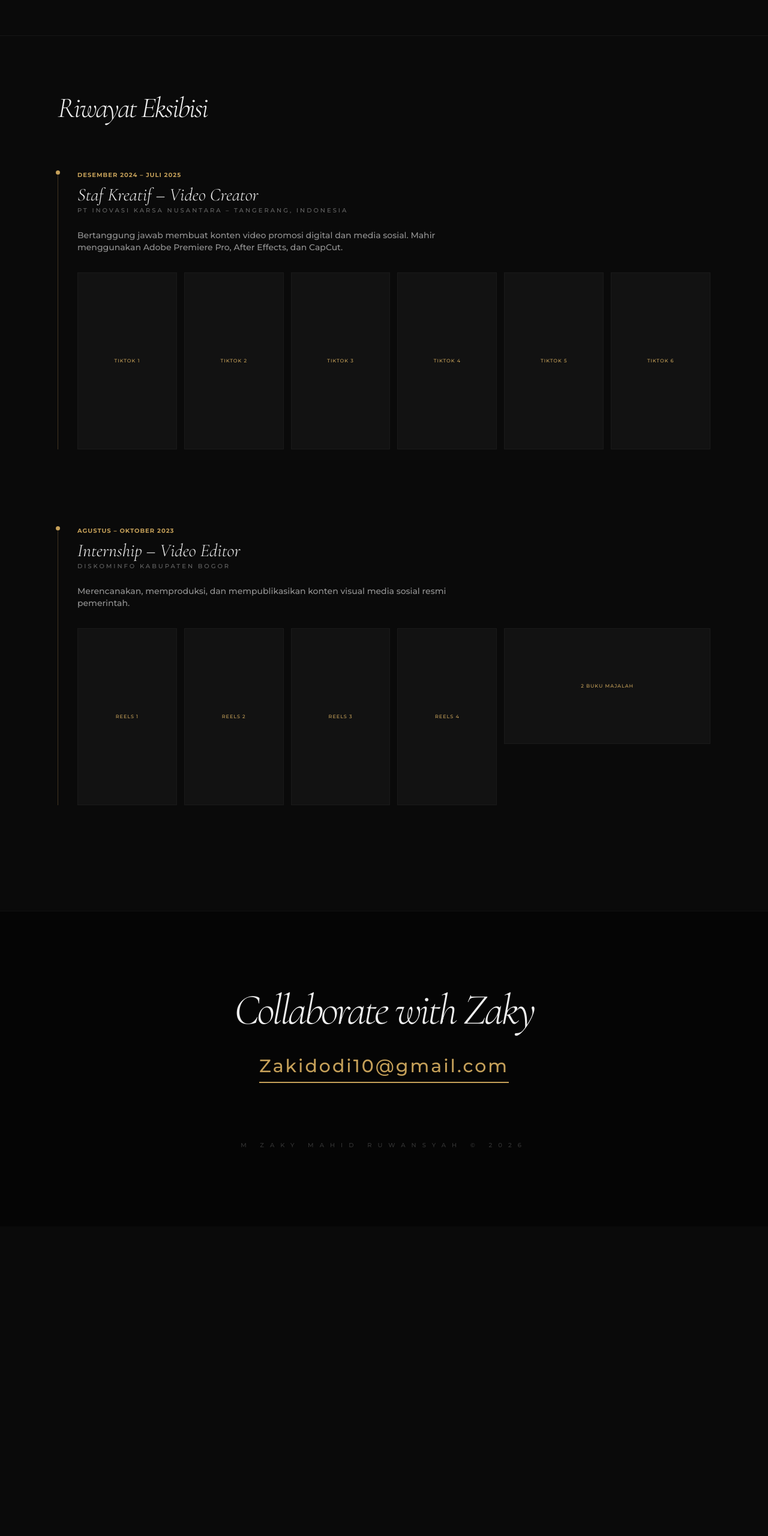
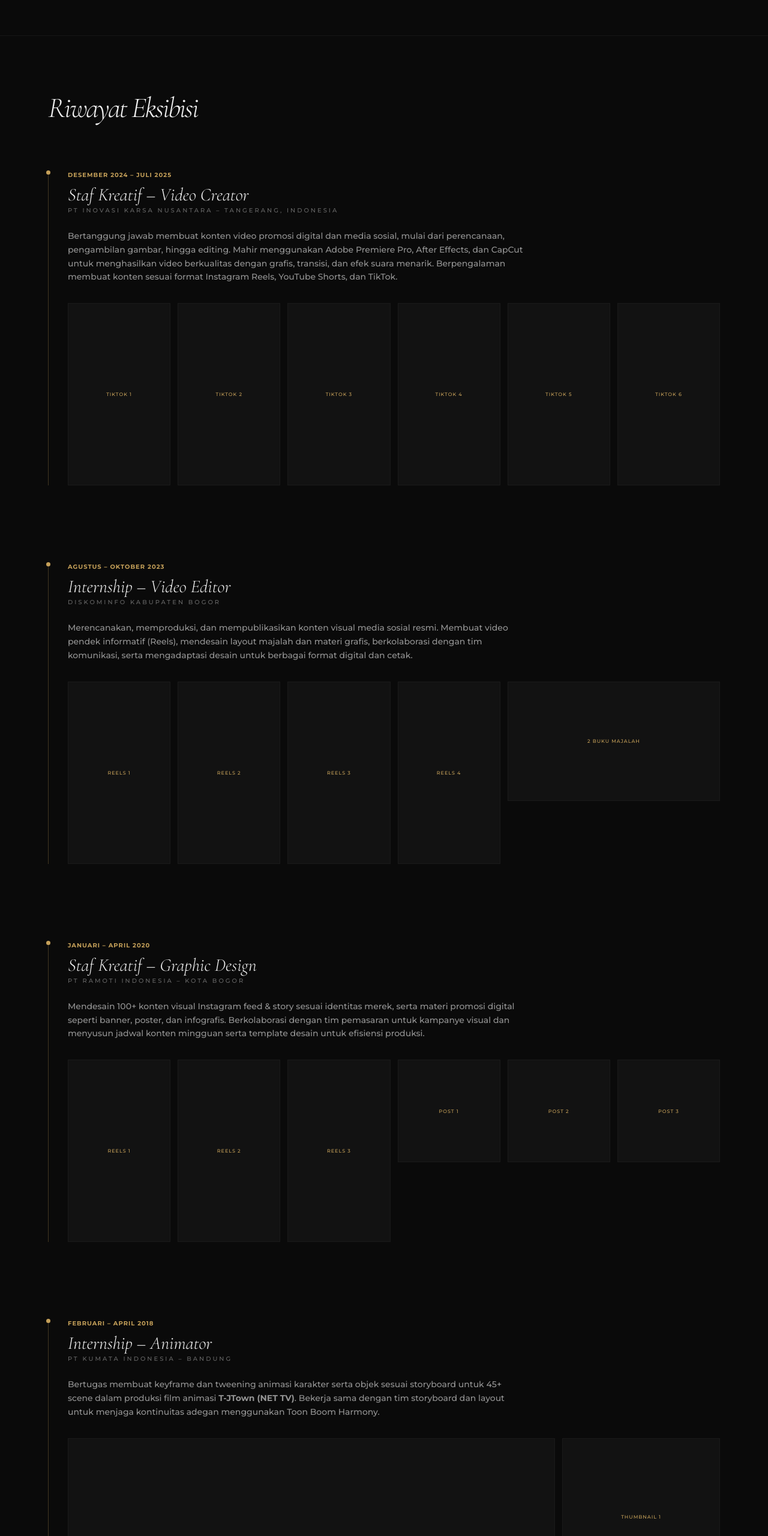
Before and after one commit to datazaki25-web/my-portfolio, a plain HTML site: page index.html in a window 1280 px wide. Shown: the part 1624-4184 px from the top of the page at 60% size. Before the commit the page ends 3668 px from the top, so only its background shows below. Drawn offline with nearby package versions, Linux system fonts and the light colour scheme.

Commit message:
Update index.html

```diff
--- a/index.html
+++ b/index.html
@@ -127,20 +127,21 @@
     </div>
 </section>
 
-<section class="py-24 px-6 md:px-24 max-w-7xl mx-auto">
+<section class="py-24 px-6 md:px-20 max-w-7xl mx-auto">
     <h2 class="font-aesthetic text-5xl italic mb-20 lang-id-content tracking-tighter">Riwayat Eksibisi</h2>
     <h2 class="font-aesthetic text-5xl italic mb-20 lang-en-content tracking-tighter">Exhibition History</h2>
 
     <div class="space-y-32">
+
         <div class="exp-line" data-aos="fade-up">
             <p class="text-[10px] text-[#c5a059] tracking-widest uppercase mb-2 font-bold">Desember 2024 – Juli 2025</p>
             <h3 class="font-aesthetic text-3xl italic">Staf Kreatif – Video Creator</h3>
             <p class="text-[10px] opacity-40 uppercase tracking-[0.3em] mb-6">PT Inovasi Karsa Nusantara – Tangerang, Indonesia</p>
-            <div class="lang-id-content text-sm opacity-60 max-w-2xl mb-8">
-                Bertanggung jawab membuat konten video promosi digital dan media sosial. Mahir menggunakan Adobe Premiere Pro, After Effects, dan CapCut.
+            <div class="lang-id-content text-sm opacity-60 max-w-3xl mb-8 leading-relaxed">
+                Bertanggung jawab membuat konten video promosi digital dan media sosial, mulai dari perencanaan, pengambilan gambar, hingga editing. Mahir menggunakan Adobe Premiere Pro, After Effects, dan CapCut untuk menghasilkan video berkualitas dengan grafis, transisi, dan efek suara menarik. Berpengalaman membuat konten sesuai format Instagram Reels, YouTube Shorts, dan TikTok.
             </div>
-            <div class="lang-en-content text-sm opacity-60 max-w-2xl mb-8">
-                Responsible for creating digital promotional videos and social media content. Proficient in Adobe Premiere Pro and After Effects.
+            <div class="lang-en-content text-sm opacity-60 max-w-3xl mb-8 leading-relaxed">
+                Responsible for creating digital promotional videos and social media content, from planning and shooting to editing. Proficient in Adobe Premiere Pro, After Effects, and CapCut to produce high-quality videos with engaging graphics, transitions, and sound effects.
             </div>
 
             <div class="grid grid-cols-3 md:grid-cols-6 gap-3">
@@ -154,11 +155,11 @@
             <p class="text-[10px] text-[#c5a059] tracking-widest uppercase mb-2 font-bold">Agustus – Oktober 2023</p>
             <h3 class="font-aesthetic text-3xl italic">Internship – Video Editor</h3>
             <p class="text-[10px] opacity-40 uppercase tracking-[0.3em] mb-6">DISKOMINFO Kabupaten Bogor</p>
-            <div class="lang-id-content text-sm opacity-60 max-w-2xl mb-8">
-                Merencanakan, memproduksi, dan mempublikasikan konten visual media sosial resmi pemerintah.
+            <div class="lang-id-content text-sm opacity-60 max-w-3xl mb-8 leading-relaxed">
+                Merencanakan, memproduksi, dan mempublikasikan konten visual media sosial resmi. Membuat video pendek informatif (Reels), mendesain layout majalah dan materi grafis, berkolaborasi dengan tim komunikasi, serta mengadaptasi desain untuk berbagai format digital dan cetak.
             </div>
-            <div class="lang-en-content text-sm opacity-60 max-w-2xl mb-8">
-                Planned and produced official social media content for government communication.
+            <div class="lang-en-content text-sm opacity-60 max-w-3xl mb-8 leading-relaxed">
+                Planned, produced, and published official social media visual content. Created informative short videos (Reels), designed magazine layouts and graphic materials, and collaborated with the communication team.
             </div>
 
             <div class="grid grid-cols-2 md:grid-cols-6 gap-3">
@@ -167,9 +168,43 @@
                 <div class="media-slot wide col-span-2">2 Buku Majalah</div>
             </div>
         </div>
+
+        <div class="exp-line" data-aos="fade-up">
+            <p class="text-[10px] text-[#c5a059] tracking-widest uppercase mb-2 font-bold">Januari – April 2020</p>
+            <h3 class="font-aesthetic text-3xl italic">Staf Kreatif – Graphic Design</h3>
+            <p class="text-[10px] opacity-40 uppercase tracking-[0.3em] mb-6">PT Ramoti Indonesia – Kota Bogor</p>
+            <div class="lang-id-content text-sm opacity-60 max-w-3xl mb-8 leading-relaxed">
+                Mendesain 100+ konten visual Instagram feed & story sesuai identitas merek, serta materi promosi digital seperti banner, poster, dan infografis. Berkolaborasi dengan tim pemasaran untuk kampanye visual dan menyusun jadwal konten mingguan serta template desain untuk efisiensi produksi.
+            </div>
+            <div class="lang-en-content text-sm opacity-60 max-w-3xl mb-8 leading-relaxed">
+                Designed 100+ Instagram feed & story visual contents according to brand identity. Collaborated with marketing teams for visual campaigns and created design templates for production efficiency.
+            </div>
+
+            <div class="grid grid-cols-3 md:grid-cols-6 gap-3">
+                <div class="media-slot tall">Reels 1</div><div class="media-slot tall">Reels 2</div><div class="media-slot tall">Reels 3</div>
+                <div class="media-slot square">Post 1</div><div class="media-slot square">Post 2</div><div class="media-slot square">Post 3</div>
+            </div>
+        </div>
+
+        <div class="exp-line" data-aos="fade-up">
+            <p class="text-[10px] text-[#c5a059] tracking-widest uppercase mb-2 font-bold">Februari – April 2018</p>
+            <h3 class="font-aesthetic text-3xl italic">Internship – Animator</h3>
+            <p class="text-[10px] opacity-40 uppercase tracking-[0.3em] mb-6">PT Kumata Indonesia – Bandung</p>
+            <div class="lang-id-content text-sm opacity-60 max-w-3xl mb-8 leading-relaxed">
+                Bertugas membuat keyframe dan tweening animasi karakter serta objek sesuai storyboard untuk 45+ scene dalam produksi film animasi <b>T-JTown (NET TV)</b>. Bekerja sama dengan tim storyboard dan layout untuk menjaga kontinuitas adegan menggunakan Toon Boom Harmony.
+            </div>
+            <div class="lang-en-content text-sm opacity-60 max-w-3xl mb-8 leading-relaxed">
+                In charge of creating keyframes and tweening for character animations according to storyboards for 45+ scenes in <b>T-JTown (NET TV)</b> animation production. Used Toon Boom Harmony for high-quality production.
+            </div>
+
+            <div class="grid grid-cols-1 md:grid-cols-4 gap-3">
+                <div class="media-slot wide md:col-span-3">YouTube Video</div>
+                <div class="media-slot square">Thumbnail 1</div>
+            </div>
+        </div>
+
     </div>
 </section>
-
 <footer class="py-32 text-center bg-black/50 border-t border-white/5 mt-20">
     <div class="max-w-[1400px] mx-auto px-6">
         <h2 class="font-aesthetic text-5xl md:text-7xl mb-10 tracking-tighter italic">Collaborate with Zaky</h2>
```
